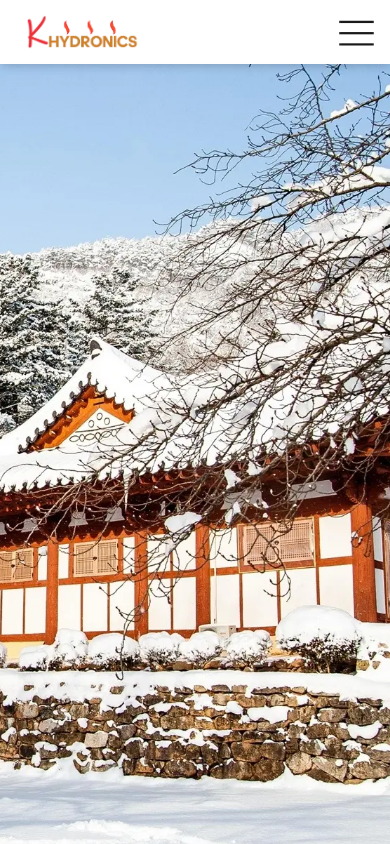
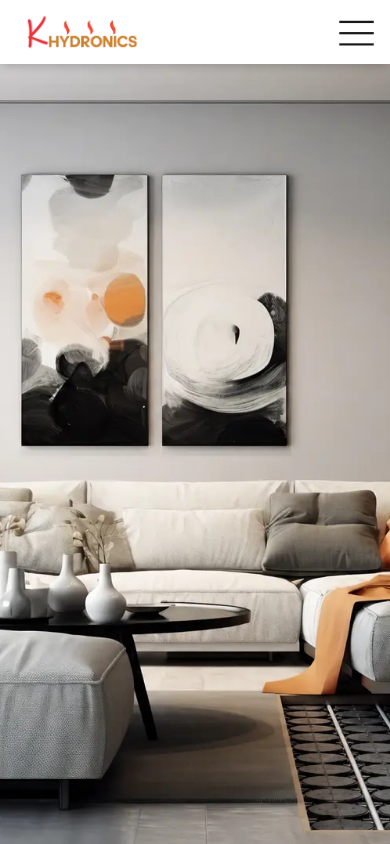
Before and after one commit to stevenchung213/k-hydronics, a React (Vite) app: page / in a window 390 px wide. Shown: the top 844 px of the page. Built offline with nearby package versions, Linux system fonts and the light colour scheme.

Commit message:
update background image ref for mobile view

```diff
--- a/src/components/home/styles.css
+++ b/src/components/home/styles.css
@@ -106,7 +106,8 @@
   .cover_photo {
     width: 100%;
     max-width: 100%;
-    background-image: url('./../../assets/home2_bg_mobile.webp');
+    background-image: url('./../../assets/living_room_bg.webp');
+    /* background-image: url('./../../assets/home2_bg_mobile.webp'); */
     background-size: fit;
     height: auto;
   }
```
